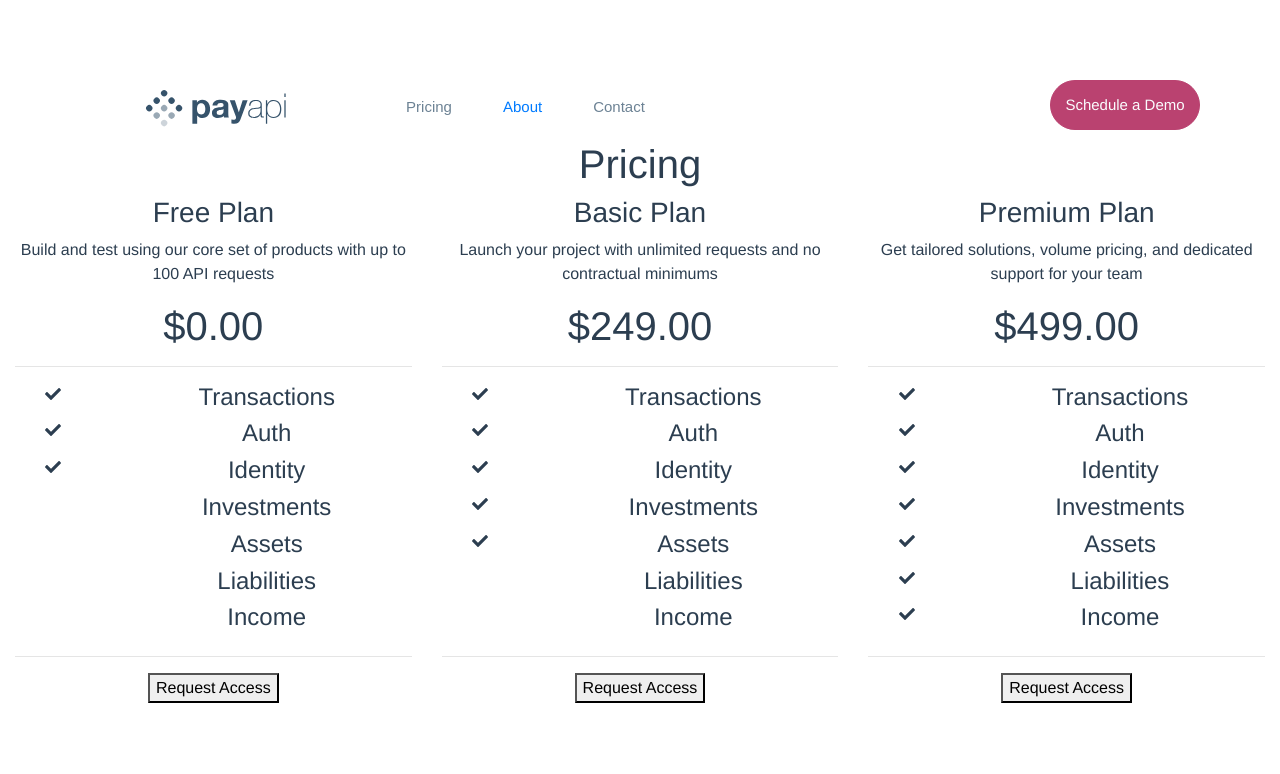
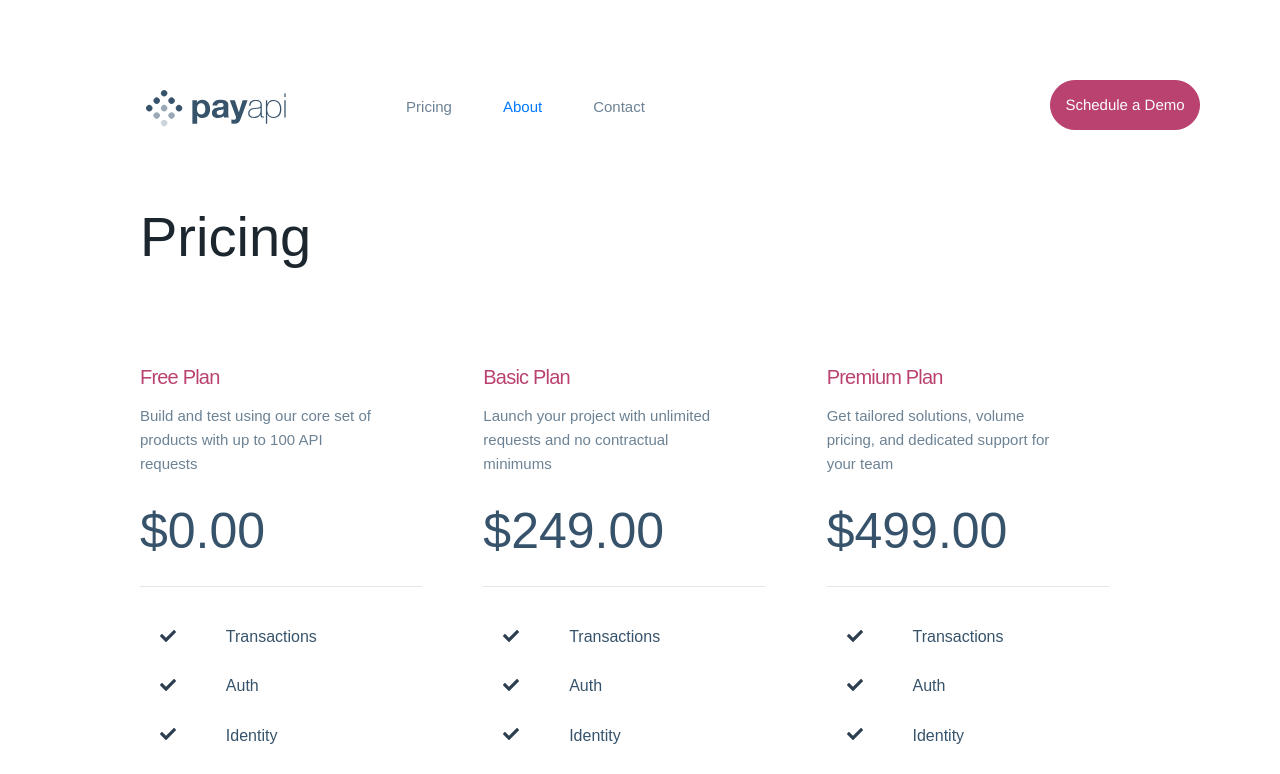
Before and after one commit to clf94-dev/payapi-vue, a Vue app: page /pricing in a window 1280 px wide. Shown: the top 774 px of the page. Built offline with nearby package versions, Linux system fonts and the light colour scheme.

Commit message:
added style pricingSection component

```diff
--- a/src/components/PricingSection.vue
+++ b/src/components/PricingSection.vue
@@ -142,5 +142,161 @@ export default {
 </script>
 
 <style scoped>
+.pricing-section .top-pricing {
+    text-align: start;
+    padding: 5% 7%;
+}
 
+@media screen and (min-width: 1080px) {
+    .pricing-section .top-pricing {
+        padding: 5% 10%;
+    }
+}
+
+.pricing-section .top-pricing h1 {
+    font-size: 56px;
+    font-family: "Public Sans", sans-serif;
+    font-weight: 300;
+    color: #1b262f;
+}
+
+@media screen and (min-width: 1080px) {
+    .pricing-section .top-pricing h1 {
+        padding-right: 25%;
+    }
+}
+
+@media screen and (max-width: 1080px) {
+    .pricing-section .top-pricing h1 {
+        text-align: center;
+        font-size: 35px;
+    }
+}
+
+.pricing-section .pricing-row {
+    padding: 5% 10%;
+}
+
+@media screen and (min-width: 755px) {
+    .pricing-section .pricing-row {
+        padding: 2% 10%;
+    }
+}
+
+.pricing-section .pricing-row .pricing-col {
+    text-align: start;
+}
+
+@media screen and (max-width: 755px) {
+    .pricing-section .pricing-row .pricing-col {
+        padding-top: 5%;
+    }
+}
+
+@media screen and (max-width: 1080px) {
+    .pricing-section .pricing-row .pricing-col {
+        text-align: center;
+        justify-content: center;
+    }
+}
+
+.pricing-section .pricing-row .pricing-col h1 {
+    font-size: 40px;
+    font-weight: 300;
+    color: #36536b;
+    font-family: "Public Sans", sans-serif;
+    margin-bottom: 20px;
+}
+
+@media screen and (min-width: 756px) {
+    .pricing-section .pricing-row .pricing-col h1 {
+        font-size: 50px;
+    }
+}
+
+.pricing-section .pricing-row .pricing-col h3 {
+    font-size: 20px;
+    color: #ba4270;
+    font-weight: 300;
+    letter-spacing: -0.05rem;
+    font-family: "Public Sans", sans-serif;
+    margin-bottom: 15px;
+}
+
+.pricing-section .pricing-row .pricing-col p {
+    padding-right: 25%;
+    font-size: 15px;
+    font-weight: 300;
+    line-height: 1.5rem;
+    font-family: "Public Sans", sans-serif;
+    color: #6c8294;
+    margin-bottom: 25px;
+}
+
+@media screen and (max-width: 1080px) {
+    .pricing-section .pricing-row .pricing-col p {
+        padding: 0 7%;
+    }
+}
+
+.pricing-section .pricing-row .pricing-col hr {
+    color: lightgray;
+    width: 90%;
+    margin: 25px 0;
+}
+
+@media screen and (max-width: 1080px) {
+    .pricing-section .pricing-row .pricing-col hr {
+        justify-self: center;
+    }
+}
+
+@media screen and (max-width: 756px) {
+    .pricing-section .pricing-row .pricing-col hr {
+        width: 100%;
+    }
+}
+
+.pricing-section .pricing-row .pricing-col .feature-row {
+    align-items: center;
+    text-align: center;
+}
+
+.pricing-section .pricing-row .pricing-col .feature-row .text-col {
+    width: 75%;
+}
+
+.pricing-section .pricing-row .pricing-col .feature-row .text-col h4 {
+    text-align: start;
+    font-size: 16px;
+    color: #36536b;
+    font-family: "Public Sans", sans-serif;
+    font-weight: 300;
+    margin: 15px 0;
+}
+
+.pricing-section .pricing-row .pricing-col .feature-row .tick-col {
+    width: 25%;
+}
+
+.pricing-section .pricing-row .pricing-col .feature-row .tick-col i {
+    color: #ba4270;
+}
+
+.pricing-section .pricing-row .pricing-col .dark-btn {
+    height: 50px;
+    width: 150px;
+    border-radius: 25px;
+    margin-bottom: 30px;
+    cursor: pointer;
+    border: 1px solid #1b262f;
+    background-color: transparent;
+    color: #1b262f;
+}
+
+.pricing-section .pricing-row .pricing-col .dark-btn:hover {
+    transition: all 0.2s ease-out;
+    background-color: #1b262f;
+    color: #fbfcfe;
+}
 </style>
```
